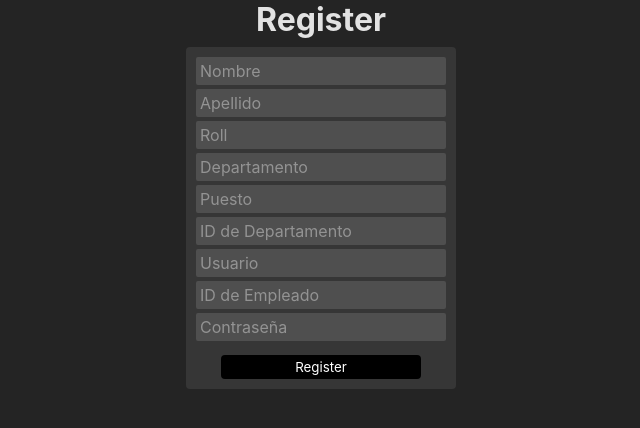
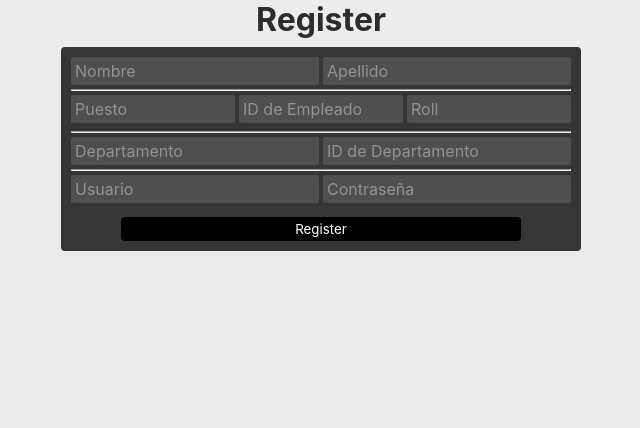
Before and after one commit to joshtin2505/optigestion, a React (Vite) app in the folder Frontend/: page /register in a window 1280 px wide. Shown: the top 428 px of the page, without its empty margins (319-959 px from the left). Built offline with nearby package versions, Linux system fonts and the light colour scheme.

Commit message:
Frontend

```diff
--- a/Frontend/src/App.css
+++ b/Frontend/src/App.css
@@ -12,7 +12,7 @@
     padding: 10px;
     border-radius: 4px;
     background: #363636;
-    width: 250px;
+    width: 500px;
 }
 .reg-form input {
     background: #4f4f4f;
@@ -50,3 +50,17 @@
     color: red;
     font-weight: 600;
 }
+.dual{
+    display: grid;
+    grid-template-columns: repeat(2, 1fr);
+    gap: 4px;
+}
+.dual input:nth-child(3){
+    order: -1;
+}
+.third {
+    display: grid;
+    grid-template-columns: repeat(3, 1fr);
+    grid-template-rows: repeat(2, auto);
+    gap: 4px;
+  }
--- a/Frontend/src/App.jsx
+++ b/Frontend/src/App.jsx
@@ -2,14 +2,17 @@ import {BrowserRouter, Route, Routes} from 'react-router-dom'
 import './App.css'
 import RegisterPage from './pages/RegisterPage.jsx'
 import LoginPage from './pages/LoginPage.jsx'
+import { AuthContextProvider } from './context/AuthContext.jsx'
 function App() {
 
   return (
+    <AuthContextProvider>
       <BrowserRouter>
         <Routes>
           <Route path='/' element={<h1>Home Page</h1>} />
           <Route path='/register' element={<RegisterPage/>} />
           <Route path='/login' element={<LoginPage/>} />
+          <Route path='/req-manager' element={<h1>Gestiona tus Solicitudes</h1>} />
           <Route path='/req-trash' element={<h1>Papelera</h1>} />
           <Route path='/req-file' element={<h1>Solicitudes Archivadas</h1>} />
           <Route path='/req-sent' element={<h1>Solicitudes Enviadas</h1>} />
@@ -19,6 +22,7 @@ function App() {
           <Route path='/profile' element={<h1>Mi perfil</h1>} />
         </Routes>
       </BrowserRouter>
+    </AuthContextProvider>
   )
 }
 
--- /dev/null
+++ b/Frontend/src/context/AuthContext.jsx
@@ -0,0 +1,38 @@
+import { createContext, useState, useContext } from "react"
+import { registerRequest } from '../api/auth'
+
+export const AuthContext = createContext()
+
+export const useAuth = () => {
+    const context = useContext(AuthContext)
+    if (! context) {
+        throw new Error('useAuth must be used within AuthContextProvider')
+    }
+    return context
+}
+
+export const AuthContextProvider = ({children}) => {
+    const [response, setResponse] = useState(null)
+    const [isAutenticated, setIsAuthenticated] = useState(false)
+
+    const singUp = async(user) => {
+        try {
+            const res = await registerRequest(user)
+            console.log(res.data)
+            setResponse(res.data)
+            setIsAuthenticated(true)
+        } catch (error) {
+            console.error(error)
+        }
+    }
+
+    return(
+        <AuthContext.Provider value={{
+            singUp,
+            response,
+            isAutenticated
+        }}>
+            {children}
+        </AuthContext.Provider>
+    )
+}
--- a/Frontend/src/index.css
+++ b/Frontend/src/index.css
@@ -4,10 +4,18 @@
   font-family: Inter, system-ui, Avenir, Helvetica, Arial, sans-serif;
 }
 :root{
-  color: rgba(255, 255, 255, 0.87);
-  background-color: #242424;
+  --lightPrimary: #ECECEC;
+  --lightSecond: #1287D6;
+  --lightThird: #6B6B6B;
+  --lightHighLight: #ED4B4B;
+  --lightStroke: #2C2C2C;
+  color: #2C2C2C;
+
 }
 
+body{
+  background-color: var(--lightPrimary);
+}
 
 input{
   outline: none;
--- a/Frontend/src/pages/RegisterPage.jsx
+++ b/Frontend/src/pages/RegisterPage.jsx
@@ -1,35 +1,106 @@
 import {useForm} from 'react-hook-form'
-import { registerRequest } from '../api/auth'
-import { useState } from 'react'
+import { useAuth } from '../context/AuthContext.jsx'
+import { useEffect } from 'react'
+import { useNavigate } from 'react-router-dom'
+
 function RegisterPage() {
-  const {register, handleSubmit} = useForm()
-  const [response, setResponse] = useState()
+  const {register,
+    handleSubmit,
+    formState:{
+      errors
+    }
+  } = useForm()
+  const {singUp, response, isAutenticated} = useAuth()
+  const navigate = useNavigate()
 
+  useEffect(() => {
+    console.log('render', isAutenticated)
+    if (isAutenticated) navigate('/req-manager')
+    if (!isAutenticated) navigate('/register')
+  }, [isAutenticated])
+
+  const onSubmit = handleSubmit( async (values) => {
+    singUp(values)
+  } )
   return (
     <div className='reg-container'>
       <h1>Register</h1>
       <form action=""
         className='reg-form'
-        onSubmit={handleSubmit( async (values) => {
-          const res = await registerRequest(values)
-          setResponse(res)
-        } )}
+        onSubmit={onSubmit}
       >
+        <div className="dual">
           <input type="text" {...register('firstName', {required: true})} placeholder='Nombre' />
+          {
+            errors.firstName && (
+              <p style={{"color": "#dc2626", "fontWeight": "600"}}>nombre requerido</p>
+              )
+            }
           <input type="text" {...register('lastName', {required: true})} placeholder='Apellido'/>
+          {
+            errors.lastName && (
+              <p style={{"color": "#dc2626", "fontWeight": "600"}}>apellido requerido</p>
+              )
+            }
+        </div>
+        <hr />
+        <div className="third">
+          <input type="text" {...register('job', {required: true})} placeholder='Puesto'/>
+
+          <input type="number" {...register('id', {required: true})} placeholder='ID de Empleado'/>
+
           <input type="number" {...register('roll', {required: true})} placeholder='Roll'/>
+          {
+            errors.job && (
+              <p style={{"color": "#dc2626", "fontWeight": "600"}}>Puesto requerido</p>
+            )
+          }
+                    {
+            errors.id && (
+              <p style={{"color": "#dc2626", "fontWeight": "600"}}>ID de Empleado requerido</p>
+            )
+          }
+          {
+            errors.roll && (
+              <p style={{"color": "#dc2626", "fontWeight": "600"}}>roll requerido</p>
+              )
+            }
+        </div>
+        <hr />
+        <div className="dual">
           <input type="text" {...register('departament', {required: true})} placeholder='Departamento'/>
-        <input type="text" {...register('job', {required: true})} placeholder='Puesto'/>
+          {
+            errors.departament && (
+              <p style={{"color": "#dc2626", "fontWeight": "600"}}>departamento requerido</p>
+              )
+            }
             <input type="number" {...register('departamentId', {required: true})} placeholder='ID de Departamento'/>
+          {
+            errors.departamentId && (
+              <p style={{"color": "#dc2626", "fontWeight": "600"}}>ID de Departamento requerido</p>
+            )
+          }
+        </div>
+        <hr />
+        <div className="dual">
           <input type="text" {...register('user', {required: true})} placeholder='Usuario'/>
-        <input type="number" {...register('id', {required: true})} placeholder='ID de Empleado'/>
+          {
+            errors.user && (
+              <p style={{"color": "#dc2626", "fontWeight": "600"}}>Usuario requerido</p>
+            )
+          }
           <input type="password" {...register('password', {required: true})} placeholder='Contraseña'/>
-
+          {
+            errors.password && (
+              <p style={{"color": "#dc2626", "fontWeight": "600"}}>Contraseña requerido</p>
+            )
+          }
+        </div>
         <div className='btn-container'>
           <button type="submit">Register</button>
         </div>
         {
-          response && <p className={response.data.status ?'succsess' : 'unSuccess'}>{response.data.status ? response.data.message : response.data.errorMessage }</p>
+          response && <p className={response.status ?'succsess' : 'unSuccess'}>{response.status ? response.message : response.errorMessage }</p>
         }
 
 
```
Also changed, not shown: Frontend/src/assets/Logo 1.svg (added). Lines whose indentation alone changed are shown as unchanged.
